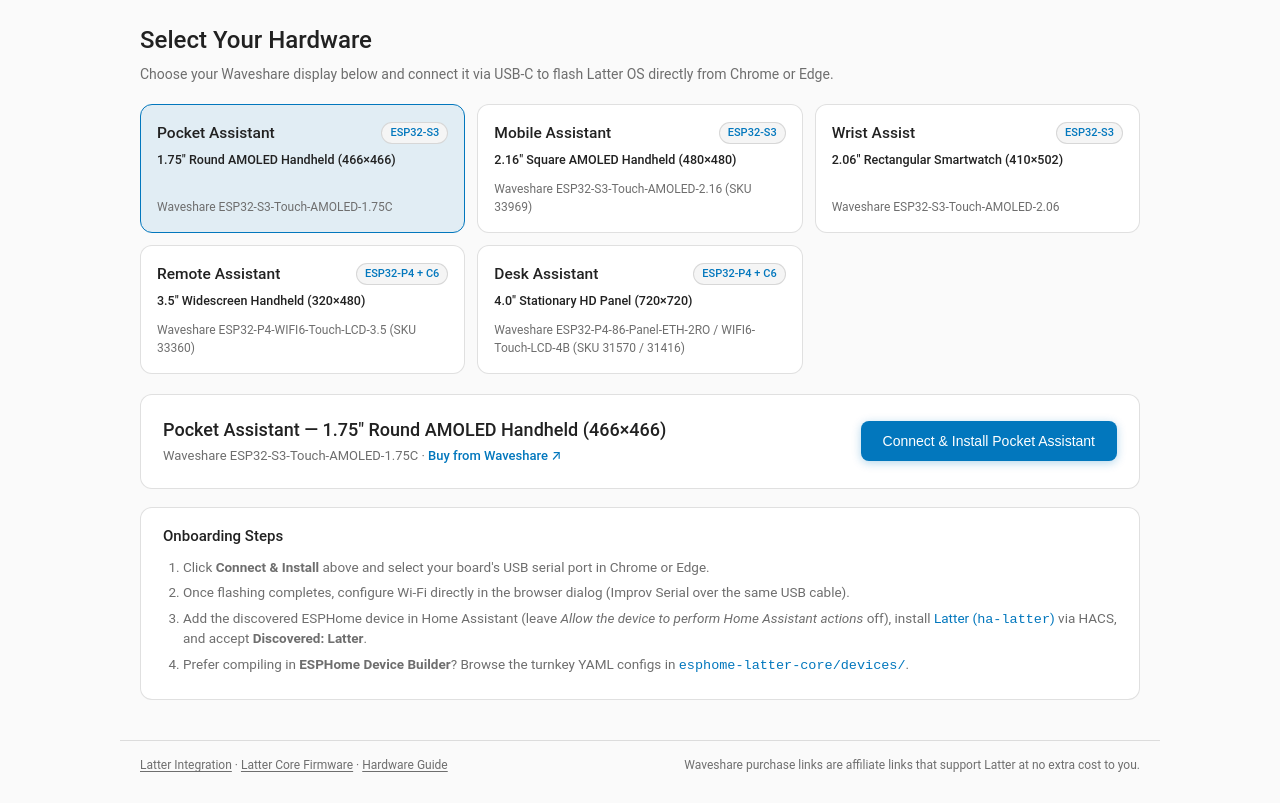
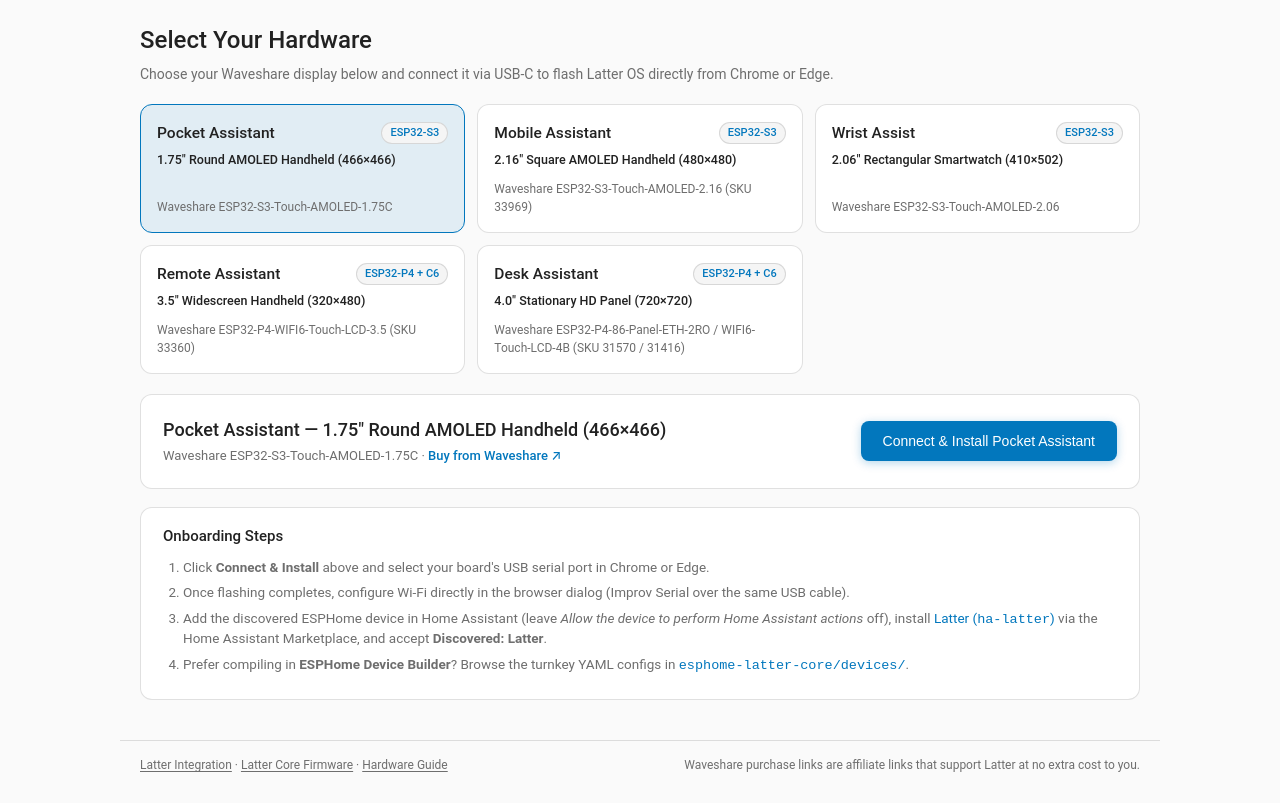
Before and after one commit to slampton/esphome-latter-core, a plain HTML site: page index.html in a window 1280 px wide. Shown: the part 66-869 px from the top of the page. Drawn offline with Linux system fonts and the light colour scheme.

Commit message:
core: hide internal sendspin/boot entities, align Restart category, and update Marketplace links
Trim redundant Home Assistant entity clutter and align onboarding copy ahead of v3.0.0:

- Mark Sendspin text sensors (Now Playing Artist, Title, Album) internal: true in modules/audio_pipeline.yaml so on-device track metadata stays active without duplicating media_player attributes or writing 3 extra SQLite recorder rows per track change.
- Mark Boot Button (boot_button) internal: true across all 5 boards/*.yaml and examples/custom_display_template.yaml (matching pwr_key).
- Change Actions: Restart Device in modules/system_core.yaml from entity_category: diagnostic to entity_category: config (matching Actions: Hibernate Device and Home Assistant Core ButtonDeviceClass.RESTART).
- Update README.md and index.html onboarding copy from HACS to the Home Assistant Marketplace.

Signed-off-by: slampton <46016767+slampton@users.noreply.github.com>

```diff
--- a/index.html
+++ b/index.html
@@ -501,7 +501,7 @@
     <ol>
       <li>Click <strong>Connect &amp; Install</strong> above and select your board's USB serial port in Chrome or Edge.</li>
       <li>Once flashing completes, configure Wi-Fi directly in the browser dialog (Improv Serial over the same USB cable).</li>
-      <li>Add the discovered ESPHome device in Home Assistant (leave <em>Allow the device to perform Home Assistant actions</em> off), install <a href="https://github.com/slampton/ha-latter" target="_blank" rel="noopener">Latter (<code>ha-latter</code>)</a> via HACS, and accept <strong>Discovered: Latter</strong>.</li>
+      <li>Add the discovered ESPHome device in Home Assistant (leave <em>Allow the device to perform Home Assistant actions</em> off), install <a href="https://github.com/slampton/ha-latter" target="_blank" rel="noopener">Latter (<code>ha-latter</code>)</a> via the Home Assistant Marketplace, and accept <strong>Discovered: Latter</strong>.</li>
       <li>Prefer compiling in <strong>ESPHome Device Builder</strong>? Browse the turnkey YAML configs in <a href="https://github.com/slampton/esphome-latter-core/tree/main/devices" target="_blank" rel="noopener"><code>esphome-latter-core/devices/</code></a>.</li>
     </ol>
   </div>
```
Also changed, not shown: 9 other files.
